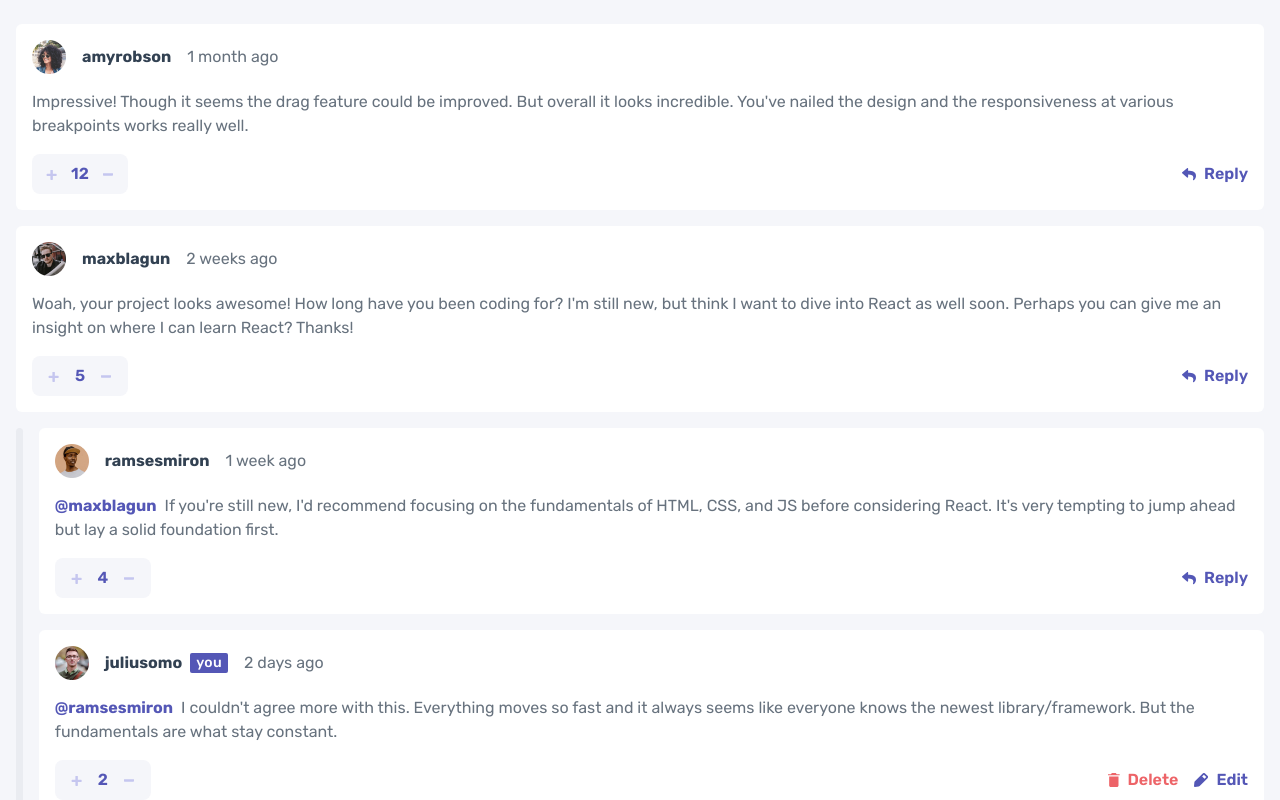
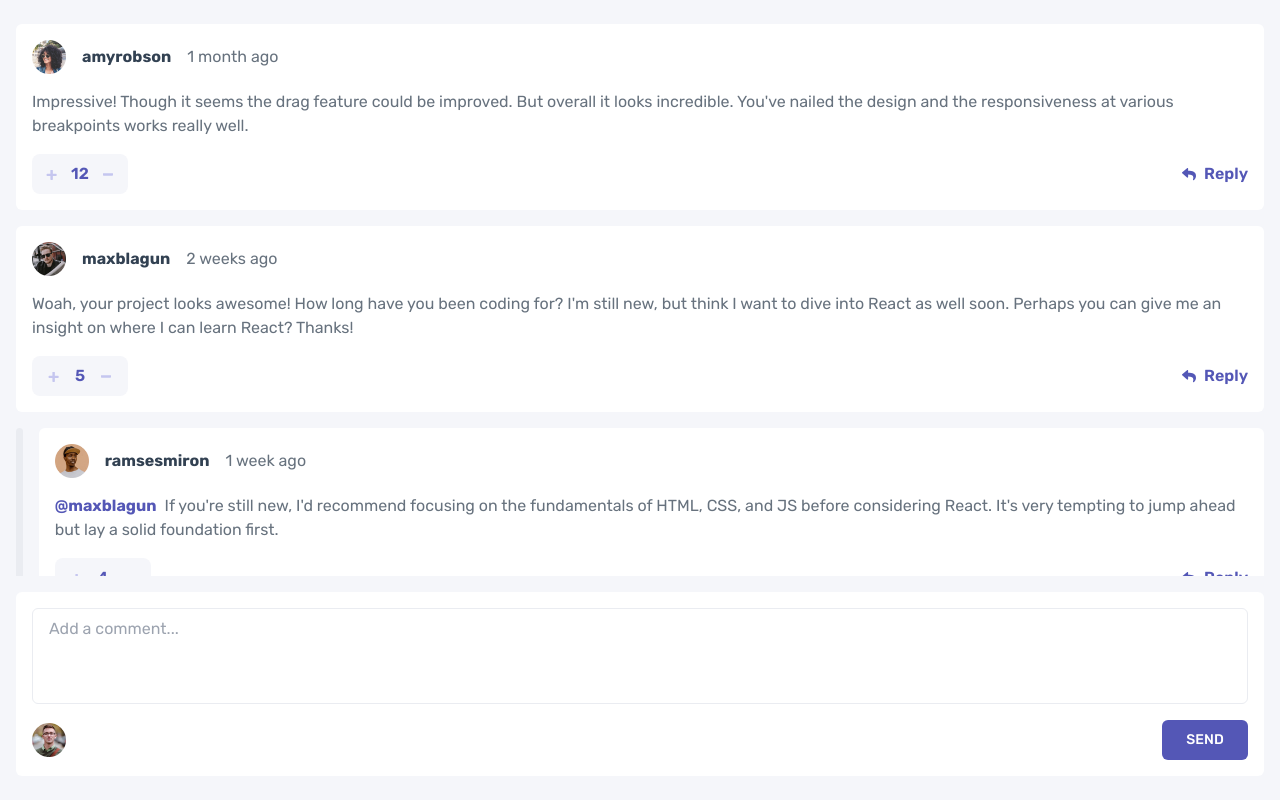
Before and after one commit to shemlouk/frontend-mentor_interactive-comments-section, a Next.js app: page / in a window 1280 px wide. Built offline with nearby package versions, Linux system fonts and the light colour scheme.

Commit message:
feat: add comment form

```diff
--- a/app/page.tsx
+++ b/app/page.tsx
@@ -1,12 +1,13 @@
 import { fetchData } from "./lib/data";
 import Comment from "./ui/comment";
+import CommentForm from "./ui/comment-form";
 
 export default async function Home() {
   const { comments, currentUser } = await fetchData();
 
   return (
-    <main className="w-full h-screen bg-veryLightGray p-4 py-6 text-grayishBlue overflow-y-scroll">
-      <ul className="flex flex-col gap-4">
+    <main className="w-full h-screen bg-veryLightGray p-4 py-6 text-grayishBlue flex flex-col gap-4">
+      <ul className="flex flex-col gap-4 overflow-y-scroll flex-1">
         {comments.map((comment) => {
           return (
             <li key={comment.id}>
@@ -37,6 +38,8 @@ export default async function Home() {
           );
         })}
       </ul>
+
+      <CommentForm {...currentUser} />
     </main>
   );
 }
--- /dev/null
+++ b/app/ui/comment-form.tsx
@@ -0,0 +1,31 @@
+import Image from "next/image";
+import { User } from "../lib/definitions";
+
+export default function CommentForm({ image }: User) {
+  return (
+    <form className="bg-white w-full flex flex-col gap-4 p-4 rounded-md">
+      <textarea
+        name="content"
+        id="content"
+        placeholder="Add a comment..."
+        className="w-full rounded-md border border-lightGray px-4 py-2 resize-none h-24 outline-none"
+      />
+
+      <div className="flex items-center justify-between">
+        <Image
+          src={image.webp}
+          alt="your profile picture"
+          width={34}
+          height={34}
+        />
+
+        <button
+          type="submit"
+          className="bg-moderateBlue rounded-md flex items-center justify-center w-[86px] h-10 text-white text-sm font-medium"
+        >
+          SEND
+        </button>
+      </div>
+    </form>
+  );
+}
```
